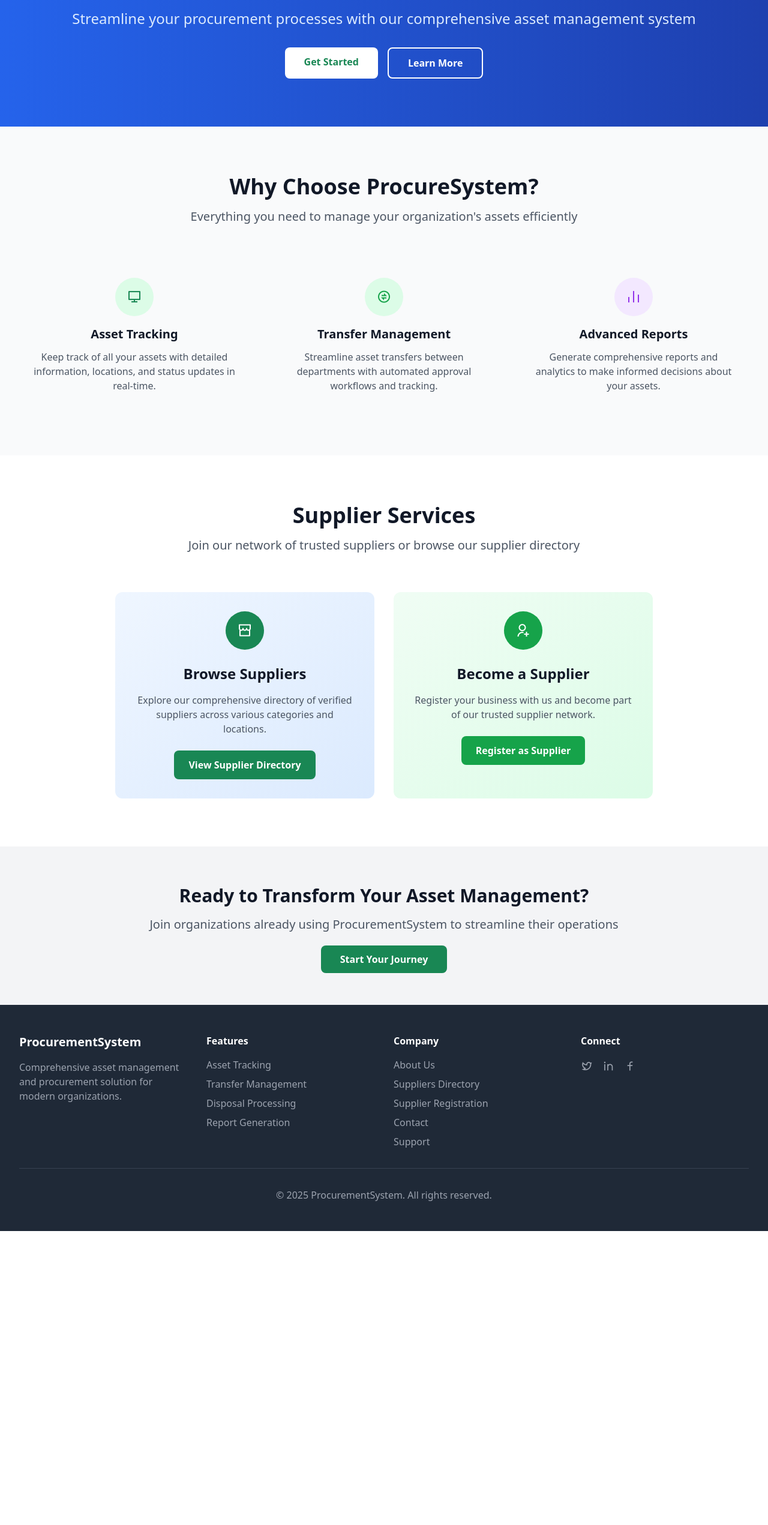
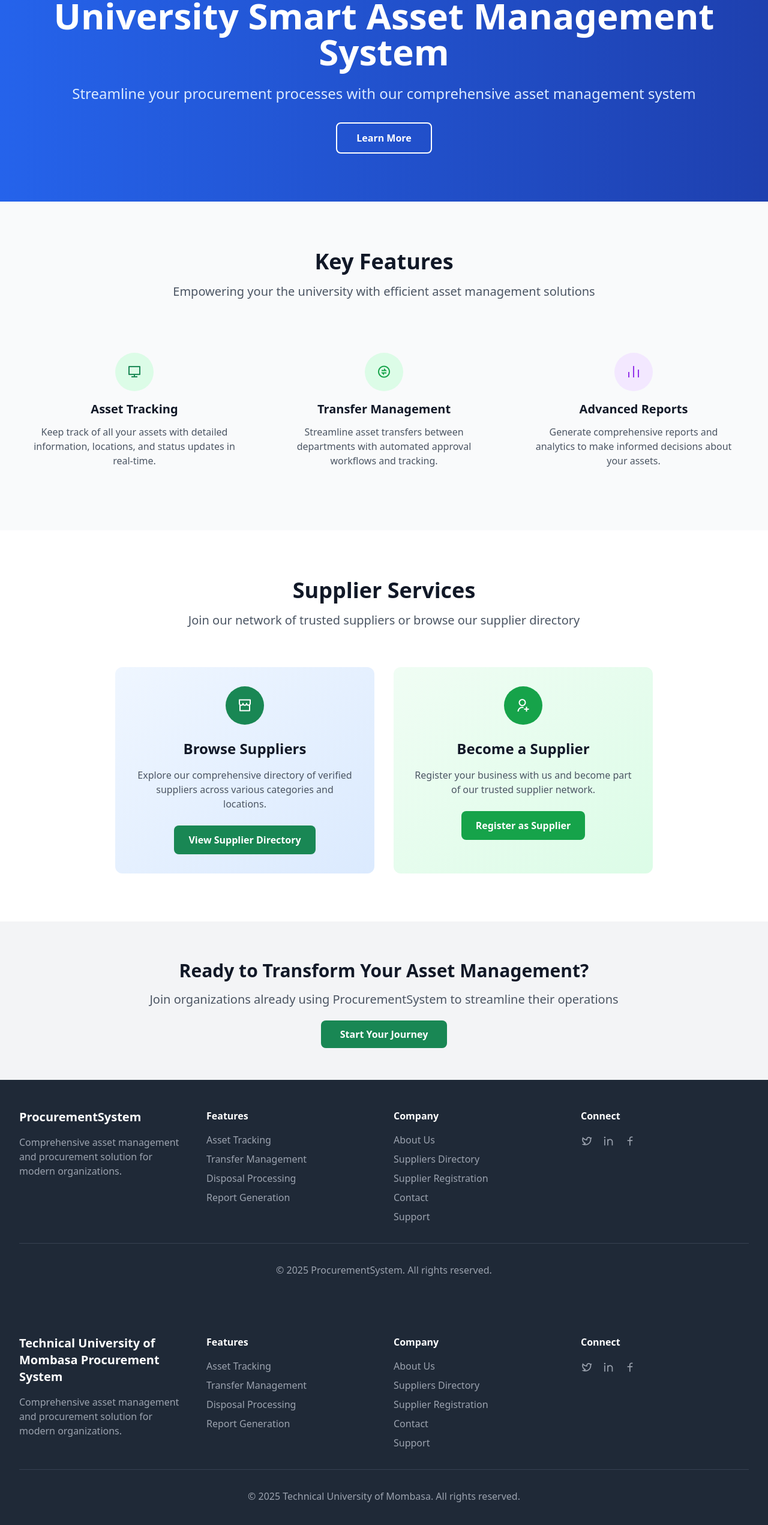
Before and after one commit to kalu-Peter/procurement, a Next.js app: page / in a window 1280 px wide. Shown: the part 214-2756 px from the top of the page at 60% size. Before the commit the page ends 2266 px from the top, so only its background shows below. Built offline with nearby package versions, Linux system fonts and the light colour scheme.

Commit message:
apt-public footer

```diff
--- /dev/null
+++ b/app/(public)/layout.tsx
@@ -0,0 +1,16 @@
+import PublicNav from '@/components/PublicNav';
+import Footer from '@/components/Footer';
+
+export default function PublicLayout({
+  children,
+}: {
+  children: React.ReactNode;
+}) {
+  return (
+    <>
+      <PublicNav />
+      <main>{children}</main>
+      <Footer />
+    </>
+  );
+}
--- a/app/page.tsx
+++ b/app/(public)/page.tsx
@@ -1,8 +1,7 @@
+"use client";
 
-'use client';
-
-import Link from 'next/link';
-import PublicNav from '@/components/PublicNav';
+import Link from "next/link";
+import PublicNav from "@/components/PublicNav";
 
 export default function Home() {
   return (
@@ -14,18 +13,13 @@ export default function Home() {
         <div className="max-w-7xl mx-auto px-4 sm:px-6 lg:px-8 py-20">
           <div className="text-center">
             <h1 className="text-4xl md:text-6xl font-bold mb-6">
-              Smart Asset Management
+              University Smart Asset Management System
             </h1>
             <p className="text-xl md:text-2xl mb-8 text-blue-100">
-              Streamline your procurement processes with our comprehensive asset management system
+              Streamline your procurement processes with our comprehensive asset
+              management system
             </p>
             <div className="flex flex-col sm:flex-row gap-4 justify-center">
-              <Link
-                href="/login"
-                className="bg-white text-blue-600 px-8 py-3 rounded-lg font-semibold hover:bg-gray-100 transition-colors"
-              >
-                Get Started
-              </Link>
               <Link
                 href="/about"
                 className="border-2 border-white text-white px-8 py-3 rounded-lg font-semibold hover:bg-white hover:text-blue-600 transition-colors"
@@ -42,10 +36,11 @@ export default function Home() {
         <div className="max-w-7xl mx-auto px-4 sm:px-6 lg:px-8">
           <div className="text-center mb-16">
             <h2 className="text-3xl md:text-4xl font-bold text-gray-900 mb-4">
-              Why Choose ProcureSystem?
+              Key Features
             </h2>
             <p className="text-xl text-gray-600">
-              Everything you need to manage your organization's assets efficiently
+              Empowering your the university with efficient asset management
+              solutions
             </p>
           </div>
 
@@ -54,9 +49,12 @@ export default function Home() {
               <div className="w-16 h-16 bg-blue-100 rounded-full flex items-center justify-center mx-auto mb-4">
                 <i className="ri-computer-line text-blue-600 text-2xl"></i>
               </div>
-              <h3 className="text-xl font-semibold text-gray-900 mb-3">Asset Tracking</h3>
+              <h3 className="text-xl font-semibold text-gray-900 mb-3">
+                Asset Tracking
+              </h3>
               <p className="text-gray-600">
-                Keep track of all your assets with detailed information, locations, and status updates in real-time.
+                Keep track of all your assets with detailed information,
+                locations, and status updates in real-time.
               </p>
             </div>
 
@@ -64,9 +62,12 @@ export default function Home() {
               <div className="w-16 h-16 bg-green-100 rounded-full flex items-center justify-center mx-auto mb-4">
                 <i className="ri-exchange-line text-green-600 text-2xl"></i>
               </div>
-              <h3 className="text-xl font-semibold text-gray-900 mb-3">Transfer Management</h3>
+              <h3 className="text-xl font-semibold text-gray-900 mb-3">
+                Transfer Management
+              </h3>
               <p className="text-gray-600">
-                Streamline asset transfers between departments with automated approval workflows and tracking.
+                Streamline asset transfers between departments with automated
+                approval workflows and tracking.
               </p>
             </div>
 
@@ -74,9 +75,12 @@ export default function Home() {
               <div className="w-16 h-16 bg-purple-100 rounded-full flex items-center justify-center mx-auto mb-4">
                 <i className="ri-bar-chart-line text-purple-600 text-2xl"></i>
               </div>
-              <h3 className="text-xl font-semibold text-gray-900 mb-3">Advanced Reports</h3>
+              <h3 className="text-xl font-semibold text-gray-900 mb-3">
+                Advanced Reports
+              </h3>
               <p className="text-gray-600">
-                Generate comprehensive reports and analytics to make informed decisions about your assets.
+                Generate comprehensive reports and analytics to make informed
+                decisions about your assets.
               </p>
             </div>
           </div>
@@ -91,7 +95,8 @@ export default function Home() {
               Supplier Services
             </h2>
             <p className="text-xl text-gray-600">
-              Join our network of trusted suppliers or browse our supplier directory
+              Join our network of trusted suppliers or browse our supplier
+              directory
             </p>
           </div>
 
@@ -100,9 +105,12 @@ export default function Home() {
               <div className="w-16 h-16 bg-blue-600 rounded-full flex items-center justify-center mx-auto mb-6">
                 <i className="ri-store-line text-white text-2xl"></i>
               </div>
-              <h3 className="text-2xl font-bold text-gray-900 mb-4">Browse Suppliers</h3>
+              <h3 className="text-2xl font-bold text-gray-900 mb-4">
+                Browse Suppliers
+              </h3>
               <p className="text-gray-600 mb-6">
-                Explore our comprehensive directory of verified suppliers across various categories and locations.
+                Explore our comprehensive directory of verified suppliers across
+                various categories and locations.
               </p>
               <Link
                 href="/suppliers-list"
@@ -116,9 +124,12 @@ export default function Home() {
               <div className="w-16 h-16 bg-green-600 rounded-full flex items-center justify-center mx-auto mb-6">
                 <i className="ri-user-add-line text-white text-2xl"></i>
               </div>
-              <h3 className="text-2xl font-bold text-gray-900 mb-4">Become a Supplier</h3>
+              <h3 className="text-2xl font-bold text-gray-900 mb-4">
+                Become a Supplier
+              </h3>
               <p className="text-gray-600 mb-6">
-                Register your business with us and become part of our trusted supplier network.
+                Register your business with us and become part of our trusted
+                supplier network.
               </p>
               <Link
                 href="/suppliers"
@@ -138,7 +149,8 @@ export default function Home() {
             Ready to Transform Your Asset Management?
           </h2>
           <p className="text-xl text-gray-600 mb-8">
-            Join organizations already using ProcurementSystem to streamline their operations
+            Join organizations already using ProcurementSystem to streamline
+            their operations
           </p>
           <Link
             href="/login"
@@ -154,9 +166,12 @@ export default function Home() {
         <div className="max-w-7xl mx-auto px-4 sm:px-6 lg:px-8">
           <div className="grid md:grid-cols-4 gap-8">
             <div>
-              <h3 className="text-xl font-bold mb-4 font-pacifico">ProcurementSystem</h3>
+              <h3 className="text-xl font-bold mb-4 font-pacifico">
+                ProcurementSystem
+              </h3>
               <p className="text-gray-400">
-                Comprehensive asset management and procurement solution for modern organizations.
+                Comprehensive asset management and procurement solution for
+                modern organizations.
               </p>
             </div>
             <div>
@@ -171,9 +186,21 @@ export default function Home() {
             <div>
               <h4 className="font-semibold mb-4">Company</h4>
               <ul className="space-y-2 text-gray-400">
-                <li><Link href="/about" className="hover:text-white">About Us</Link></li>
-                <li><Link href="/suppliers-list" className="hover:text-white">Suppliers Directory</Link></li>
-                <li><Link href="/suppliers" className="hover:text-white">Supplier Registration</Link></li>
+                <li>
+                  <Link href="/about" className="hover:text-white">
+                    About Us
+                  </Link>
+                </li>
+                <li>
+                  <Link href="/suppliers-list" className="hover:text-white">
+                    Suppliers Directory
+                  </Link>
+                </li>
+                <li>
+                  <Link href="/suppliers" className="hover:text-white">
+                    Supplier Registration
+                  </Link>
+                </li>
                 <li>Contact</li>
                 <li>Support</li>
               </ul>
--- /dev/null
+++ b/components/Footer.tsx
@@ -0,0 +1,74 @@
+import Link from "next/link";
+import React from "react";
+
+const Footer = () => {
+  return (
+    <footer className="bg-gray-800 text-white py-12">
+      <div className="max-w-7xl mx-auto px-4 sm:px-6 lg:px-8">
+        <div className="grid md:grid-cols-4 gap-8">
+          <div>
+            <h3 className="text-xl font-bold mb-4 font-pacifico">
+              Technical University of Mombasa Procurement System
+            </h3>
+            <p className="text-gray-400">
+              Comprehensive asset management and procurement solution for modern
+              organizations.
+            </p>
+          </div>
+          <div>
+            <h4 className="font-semibold mb-4">Features</h4>
+            <ul className="space-y-2 text-gray-400">
+              <li>Asset Tracking</li>
+              <li>Transfer Management</li>
+              <li>Disposal Processing</li>
+              <li>Report Generation</li>
+            </ul>
+          </div>
+          <div>
+            <h4 className="font-semibold mb-4">Company</h4>
+            <ul className="space-y-2 text-gray-400">
+              <li>
+                <Link href="/about" className="hover:text-white">
+                  About Us
+                </Link>
+              </li>
+              <li>
+                <Link href="/suppliers-list" className="hover:text-white">
+                  Suppliers Directory
+                </Link>
+              </li>
+              <li>
+                <Link href="/suppliers" className="hover:text-white">
+                  Supplier Registration
+                </Link>
+              </li>
+              <li>Contact</li>
+              <li>Support</li>
+            </ul>
+          </div>
+          <div>
+            <h4 className="font-semibold mb-4">Connect</h4>
+            <div className="flex space-x-4">
+              <a href="#" className="text-gray-400 hover:text-white">
+                <i className="ri-twitter-line text-xl"></i>
+              </a>
+              <a href="#" className="text-gray-400 hover:text-white">
+                <i className="ri-linkedin-line text-xl"></i>
+              </a>
+              <a href="#" className="text-gray-400 hover:text-white">
+                <i className="ri-facebook-line text-xl"></i>
+              </a>
+            </div>
+          </div>
+        </div>
+        <div className="border-t border-gray-700 mt-8 pt-8 text-center text-gray-400">
+          <p>
+            &copy; 2025 Technical University of Mombasa. All rights reserved.
+          </p>
+        </div>
+      </div>
+    </footer>
+  );
+};
+
+export default Footer;
```
Also changed, not shown: app/(public)/about/page.tsx (renamed from app/about/page.tsx, +70 -72 lines), app/(public)/about/layout.tsx (renamed from app/about/layout.tsx), app/(public)/login/layout.tsx (renamed from app/login/layout.tsx), app/(public)/login/page.tsx (renamed from app/login/page.tsx), app/(public)/suppliers-list/layout.tsx (renamed from app/suppliers-list/layout.tsx), app/(public)/suppliers-list/page.tsx (renamed from app/suppliers-list/page.tsx), app/(public)/suppliers/layout.tsx (renamed from app/suppliers/layout.tsx), app/(public)/suppliers/page.tsx (renamed from app/suppliers/page.tsx).
